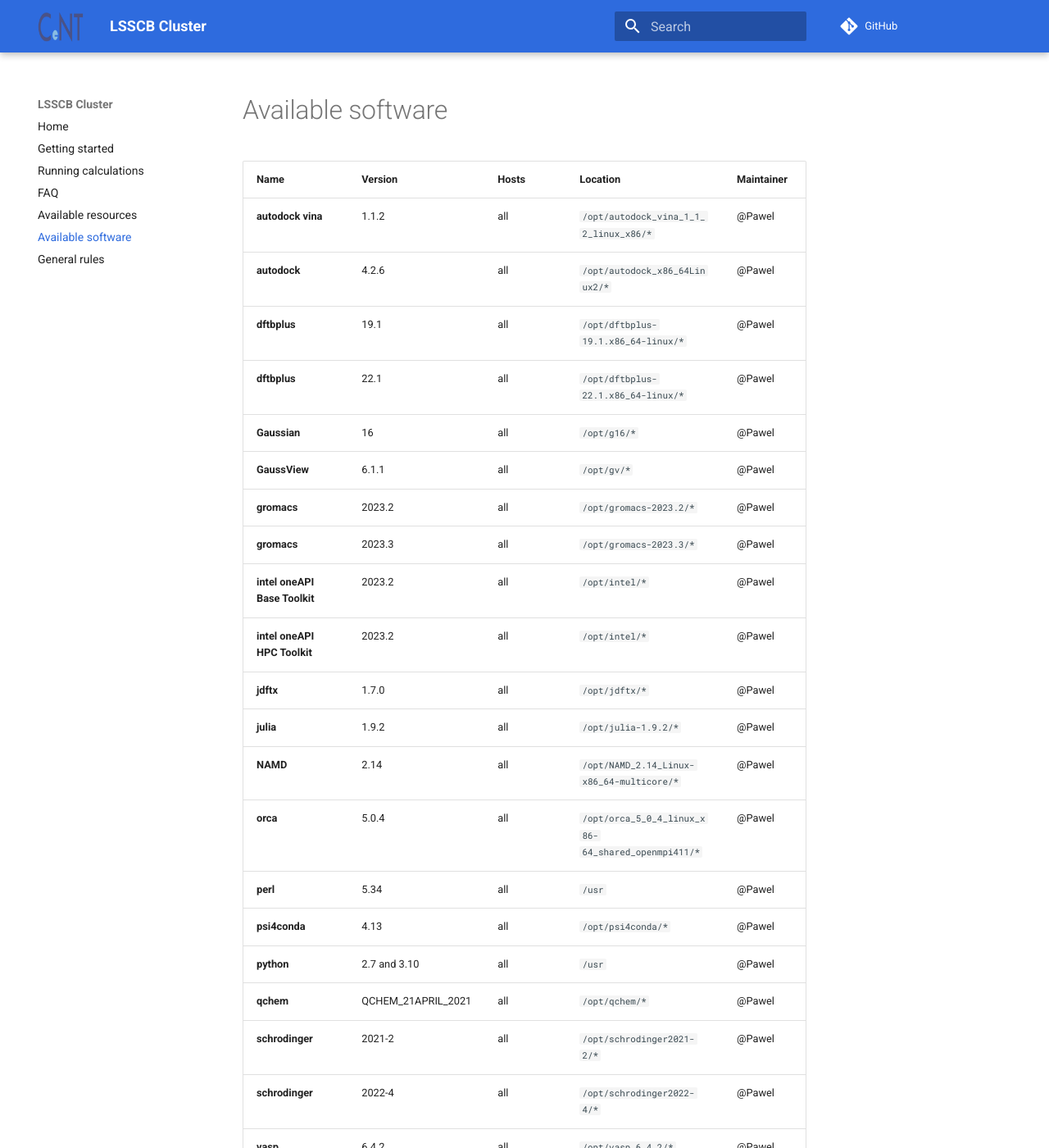
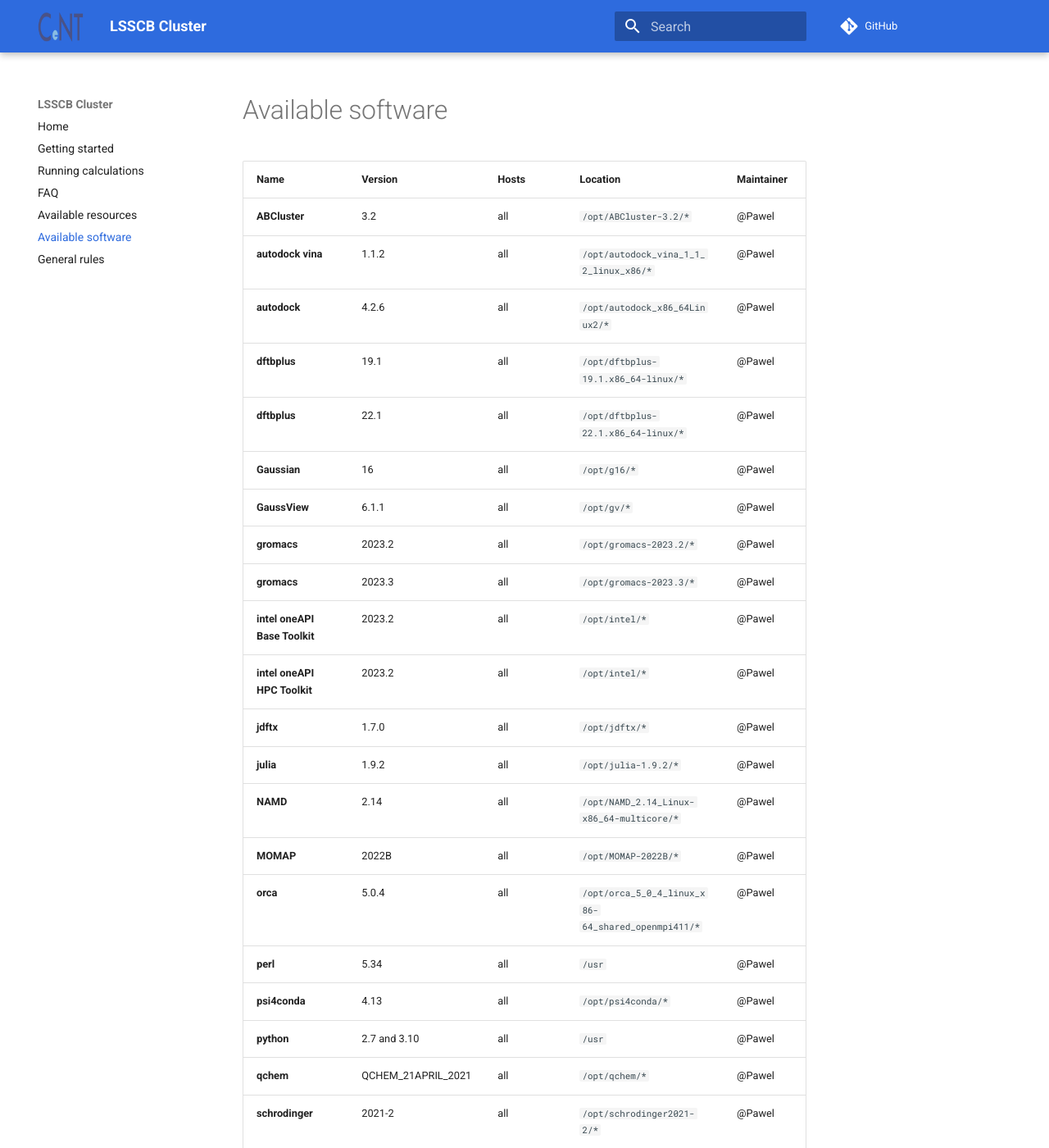
Before and after one commit to prubach/lsscb, an MkDocs documentation site: the page built from docs/software.md, in a window 1280 px wide and 1400 px high. Shown: the whole window at 82% size. Built offline with MkDocs 1.6.1 and Material for MkDocs 9.7.7, drawn with Linux system fonts in a browser that asks for light colours; comment, search, counter and statistics services are not loaded.

Commit message:
Added ABCluster and MOMAP

```diff
--- a/docs/software.md
+++ b/docs/software.md
@@ -1,5 +1,6 @@
 | Name                          | Version            | Hosts            | Location                                                      | Maintainer |
 |-------------------------------|--------------------|------------------|---------------------------------------------------------------|------------|
+| **ABCluster**                 | 3.2                | all  | <code>/opt/ABCluster-3.2/*</code>                             | @Pawel     |
 | **autodock vina**             | 1.1.2              | all  | <code>/opt/autodock_vina_1_1_2_linux_x86/*</code>             | @Pawel     |
 | **autodock**                  | 4.2.6              | all  | <code>/opt/autodock_x86_64Linux2/*</code>                     | @Pawel     |
 | **dftbplus**                  | 19.1               | all  | <code>/opt/dftbplus-19.1.x86_64-linux/*</code>                | @Pawel     |
@@ -13,6 +14,7 @@
 | **jdftx**                     | 1.7.0              | all  | <code>/opt/jdftx/*</code>                                     | @Pawel     |
 | **julia**                     | 1.9.2              | all  | <code>/opt/julia-1.9.2/*</code>                               | @Pawel     |
 | **NAMD**                      | 2.14               | all  | <code>/opt/NAMD_2.14_Linux-x86_64-multicore/*</code>          | @Pawel     |
+| **MOMAP**                     | 2022B              | all  | <code>/opt/MOMAP-2022B/*</code>                               | @Pawel     |
 | **orca**                      | 5.0.4              | all  | <code>/opt/orca_5_0_4_linux_x86-64_shared_openmpi411/*</code> | @Pawel     |
 | **perl**                      | 5.34               | all  | <code>/usr</code>                                             | @Pawel     |
 | **psi4conda**                 | 4.13               | all  | <code>/opt/psi4conda/*</code>                                 | @Pawel     |
```
